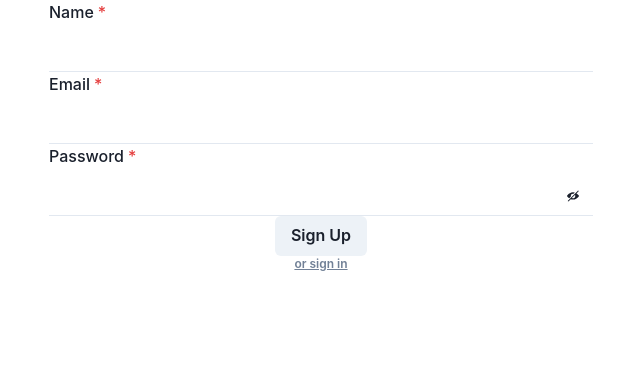
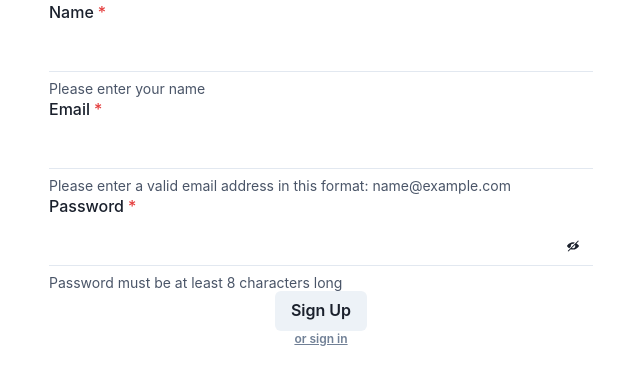
Before and after one commit to Code-the-Dream-School/dd-prac-team1-front, a React (Create React App) app: page /register in a window 1280 px wide. Shown: the top 384 px of the page, without its empty margins (319-959 px from the left). Built offline with nearby package versions, Linux system fonts and the light colour scheme.

Commit message:
fix error handling

```diff
--- a/src/components/Register.tsx
+++ b/src/components/Register.tsx
@@ -25,7 +25,8 @@ const Register = () => {
   const [confirmPassword, setConfirmPassword] = useState("");
   const [type, setType] = useState("password");
   const [showPassword, setShowPassword] = useState(false);
-  const [errorOccur, setErrorOccur] = useState(false);
+  const [errorEmail, setErrorEmail] = useState("");
+  const [errorPassword, setErrorPassword] = useState("");
 
   const navigate = useNavigate();
 
@@ -58,17 +59,29 @@ const Register = () => {
       })
       .catch(error => {
         console.log(error);
+        if (
+          error.response.data.msg ===
+          "The email address you entered is already taken."
+        ) {
+          setErrorEmail("Already taken");
+        }
+        if (
+          error.response.data.msg ===
+          "Password should be at least 8 characters long"
+        ) {
+          setErrorPassword(error.response.data.msg);
+        }
+
         if (error) {
           toast({
             title: "Error",
             status: "error",
             isClosable: true
           });
-          setErrorOccur(true);
         }
       });
   };
-
+  console.log(errorEmail);
   return (
     <Box>
       <Container maxW="xl">
@@ -86,8 +99,9 @@ const Register = () => {
               value={name}
               onChange={event => setName(event.target.value)}
             />
+            <FormHelperText>Please enter your name</FormHelperText>
           </FormControl>
-          <FormControl isRequired>
+          <FormControl isInvalid={errorEmail.length > 0} isRequired>
             <FormLabel htmlFor="registerEmail">Email</FormLabel>
             <Input
               type="email"
@@ -96,8 +110,17 @@ const Register = () => {
               value={email}
               onChange={event => setEmail(event.target.value)}
             />
+            {errorEmail.length === 0 && (
+              <FormHelperText>
+                Please enter a valid email address in this format:
+                name@example.com
+              </FormHelperText>
+            )}
+            {errorEmail.length > 0 && (
+              <FormErrorMessage>{errorEmail}</FormErrorMessage>
+            )}
           </FormControl>
-          <FormControl isInvalid={errorOccur} isRequired>
+          <FormControl isInvalid={errorPassword.length > 0} isRequired>
             <FormLabel htmlFor="registerPassword">Password</FormLabel>
             <InputGroup>
               <Input
@@ -113,13 +136,13 @@ const Register = () => {
                 </Button>
               </InputRightElement>
             </InputGroup>
-            {password.length > 0 && password.length < 8 && (
+            {password.length < 8 && errorPassword.length === 0 && (
               <FormHelperText>
                 Password must be at least 8 characters long
               </FormHelperText>
             )}
-            {errorOccur && (
-              <FormErrorMessage>Sign up is unsuccessful</FormErrorMessage>
+            {errorPassword.length > 0 && (
+              <FormErrorMessage>{errorPassword}</FormErrorMessage>
             )}
             <Center>
               <Button variant="solid" type="submit" title="sign up">
```
